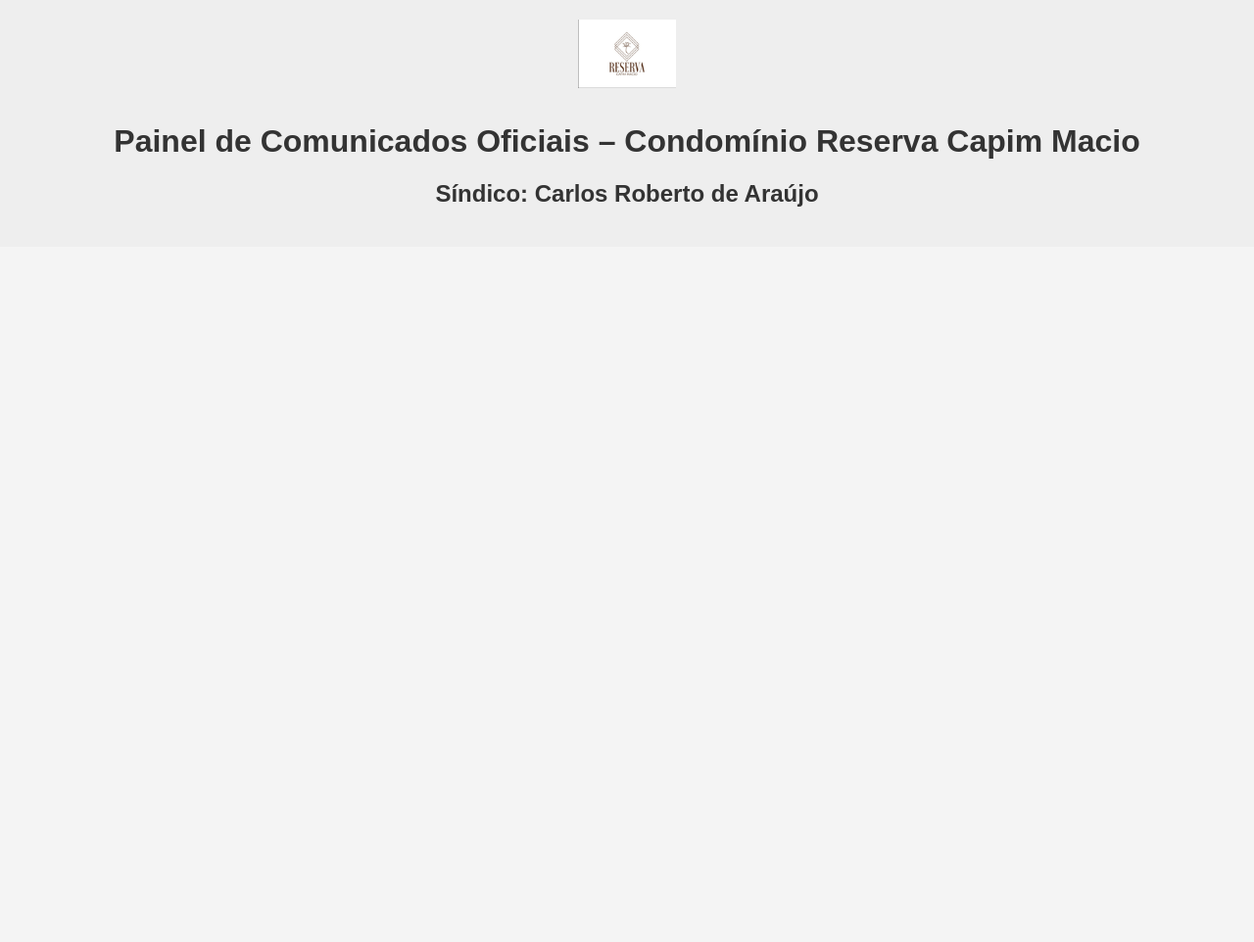
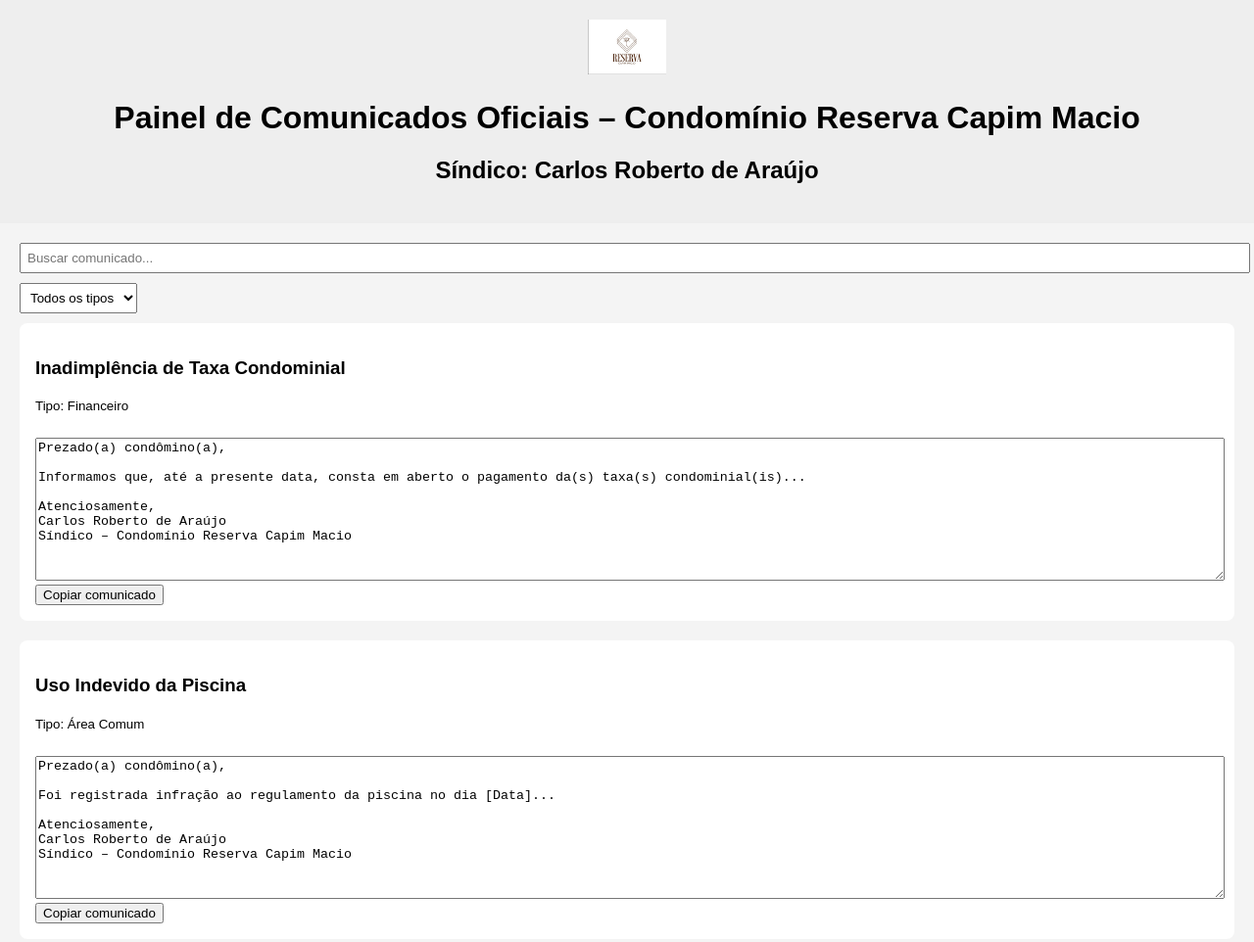
Before and after one commit to RCMCapimMacio/painel-comunicados, a plain HTML site: page index.html in a window 1280 px wide. Shown: the top 962 px of the page at 98% size. Before the commit the page ends 800 px from the top, so only its background shows below. Drawn offline with Linux system fonts and the light colour scheme.

Commit message:
Add files via upload

```diff
--- a/app.js
+++ b/app.js
@@ -1 +1,97 @@
-// Este arquivo será preenchido com a versão React em produção (compilada)
+
+const comunicados = [
+  {
+    titulo: "Inadimplência de Taxa Condominial",
+    tipo: "Financeiro",
+    texto: `Prezado(a) condômino(a),\n\nInformamos que, até a presente data, consta em aberto o pagamento da(s) taxa(s) condominial(is)...\n\nAtenciosamente,\nCarlos Roberto de Araújo\nSíndico – Condomínio Reserva Capim Macio`
+  },
+  {
+    titulo: "Uso Indevido da Piscina",
+    tipo: "Área Comum",
+    texto: `Prezado(a) condômino(a),\n\nFoi registrada infração ao regulamento da piscina no dia [Data]...\n\nAtenciosamente,\nCarlos Roberto de Araújo\nSíndico – Condomínio Reserva Capim Macio`
+  },
+  {
+    titulo: "Confirmação de Reserva do Salão de Festas",
+    tipo: "Área Comum",
+    texto: `Prezado(a) condômino(a),\n\nConfirmamos a reserva do Salão de Festas:\n- Unidade: [nº do apartamento]\n- Data do evento: [dia/mês/ano]\n- Horário: [das Xh às Yh]\n- Valor: R$ 100,00 via boleto\n\nAtenciosamente,\nCarlos Roberto de Araújo\nSíndico – Condomínio Reserva Capim Macio`
+  },
+  {
+    titulo: "Atualização Cadastral",
+    tipo: "Administrativo",
+    texto: `Prezado(a) condômino(a),\n\nSolicitamos a atualização cadastral da unidade [nº] até [data limite].\nEnviar para: reservacapimmacio@gmail.com\n\nAtenciosamente,\nCarlos Roberto de Araújo\nSíndico – Condomínio Reserva Capim Macio`
+  },
+  {
+    titulo: "Manutenção Programada",
+    tipo: "Serviços",
+    texto: `Prezado(a) condômino(a),\n\nInformamos que será realizada manutenção preventiva nas áreas comuns em [data], das [hora início] às [hora fim].\n\nAtenciosamente,\nCarlos Roberto de Araújo\nSíndico – Condomínio Reserva Capim Macio`
+  },
+  {
+    titulo: "Advertência por Barulho",
+    tipo: "Convivência",
+    texto: `Prezado(a) condômino(a),\n\nRecebemos reclamação de perturbação por barulho fora do horário permitido (22h às 08h) no dia [data].\nReforçamos a importância do respeito ao horário de silêncio.\n\nAtenciosamente,\nCarlos Roberto de Araújo\nSíndico – Condomínio Reserva Capim Macio`
+  },
+  {
+    titulo: "Entrega de Encomenda na Portaria",
+    tipo: "Administrativo",
+    texto: `Prezado(a) condômino(a),\n\nSua encomenda foi recebida na portaria e encontra-se disponível para retirada:\n- Unidade: [nº do apartamento]\n- Data: [dd/mm/aaaa]\n\nSolicitamos retirada em até 24 horas.\n\nAtenciosamente,\nCarlos Roberto de Araújo\nSíndico – Condomínio Reserva Capim Macio`
+  },
+  {
+    titulo: "Notificação por Obra sem Autorização",
+    tipo: "Infraestrutura",
+    texto: `Prezado(a) condômino(a),\n\nFoi identificada movimentação de obra na unidade [nº] sem comunicação à administração.\nSolicitamos regularização e envio de ART/RRT em até 3 dias úteis.\n\nAtenciosamente,\nCarlos Roberto de Araújo\nSíndico – Condomínio Reserva Capim Macio`
+  }
+];
+
+function renderComunicados() {
+  const painel = document.getElementById("painel");
+
+  const input = document.createElement("input");
+  input.placeholder = "Buscar comunicado...";
+  input.style.padding = "6px";
+  input.style.marginBottom = "10px";
+  input.style.width = "100%";
+
+  const select = document.createElement("select");
+  select.style.marginBottom = "10px";
+  select.style.padding = "6px";
+  select.innerHTML = "<option value=''>Todos os tipos</option>";
+  [...new Set(comunicados.map(c => c.tipo))].forEach(tipo => {
+    const opt = document.createElement("option");
+    opt.value = tipo;
+    opt.textContent = tipo;
+    select.appendChild(opt);
+  });
+
+  painel.appendChild(input);
+  painel.appendChild(select);
+
+  const results = document.createElement("div");
+  painel.appendChild(results);
+
+  function render() {
+    results.innerHTML = "";
+    const termo = input.value.toLowerCase();
+    const tipo = select.value;
+
+    comunicados.filter(c =>
+      c.titulo.toLowerCase().includes(termo) &&
+      (tipo ? c.tipo === tipo : true)
+    ).forEach(c => {
+      const div = document.createElement("div");
+      div.className = "card";
+      div.innerHTML = `
+        <h3>${c.titulo}</h3>
+        <p><small>Tipo: ${c.tipo}</small></p>
+        <textarea readonly>${c.texto}</textarea><br/>
+        <button onclick="navigator.clipboard.writeText(\`${c.texto}\`)">Copiar comunicado</button>
+      `;
+      results.appendChild(div);
+    });
+  }
+
+  input.oninput = render;
+  select.onchange = render;
+  render();
+}
+
+document.addEventListener("DOMContentLoaded", renderComunicados);
--- a/index.html
+++ b/index.html
@@ -1,3 +1,4 @@
+
 <!DOCTYPE html>
 <html lang="pt-BR">
 <head>
@@ -13,8 +14,9 @@
     <h2>Síndico: Carlos Roberto de Araújo</h2>
   </header>
   <main>
-      <div id="app"></div>
+    <div id="painel"></div>
+    <button onclick="window.scrollTo({ top: 0, behavior: 'smooth' })">Voltar ao topo</button>
+  </main>
   <script src="app.js"></script>
-    </main>
 </body>
 </html>
--- a/style.css
+++ b/style.css
@@ -2,32 +2,28 @@
 body {
   font-family: Arial, sans-serif;
   background-color: #f4f4f4;
-  color: #333;
   margin: 0;
   padding: 0;
 }
 header {
   background-color: #eee;
+  text-align: center;
   padding: 20px;
-  text-align: center;
 }
 .logo {
-  width: 100px;
-  margin-bottom: 10px;
+  width: 80px;
 }
 main {
   padding: 20px;
 }
 textarea {
   width: 100%;
-  height: 150px;
-  resize: none;
+  height: 140px;
+  margin-top: 8px;
 }
-button {
-  margin-top: 10px;
-  padding: 6px 12px;
+.card {
+  background: white;
+  padding: 16px;
+  border-radius: 8px;
+  margin-bottom: 20px;
 }
-select, input {
-  margin: 5px 0;
-  padding: 6px;
-}
```
Lines whose indentation alone changed are shown as unchanged.
